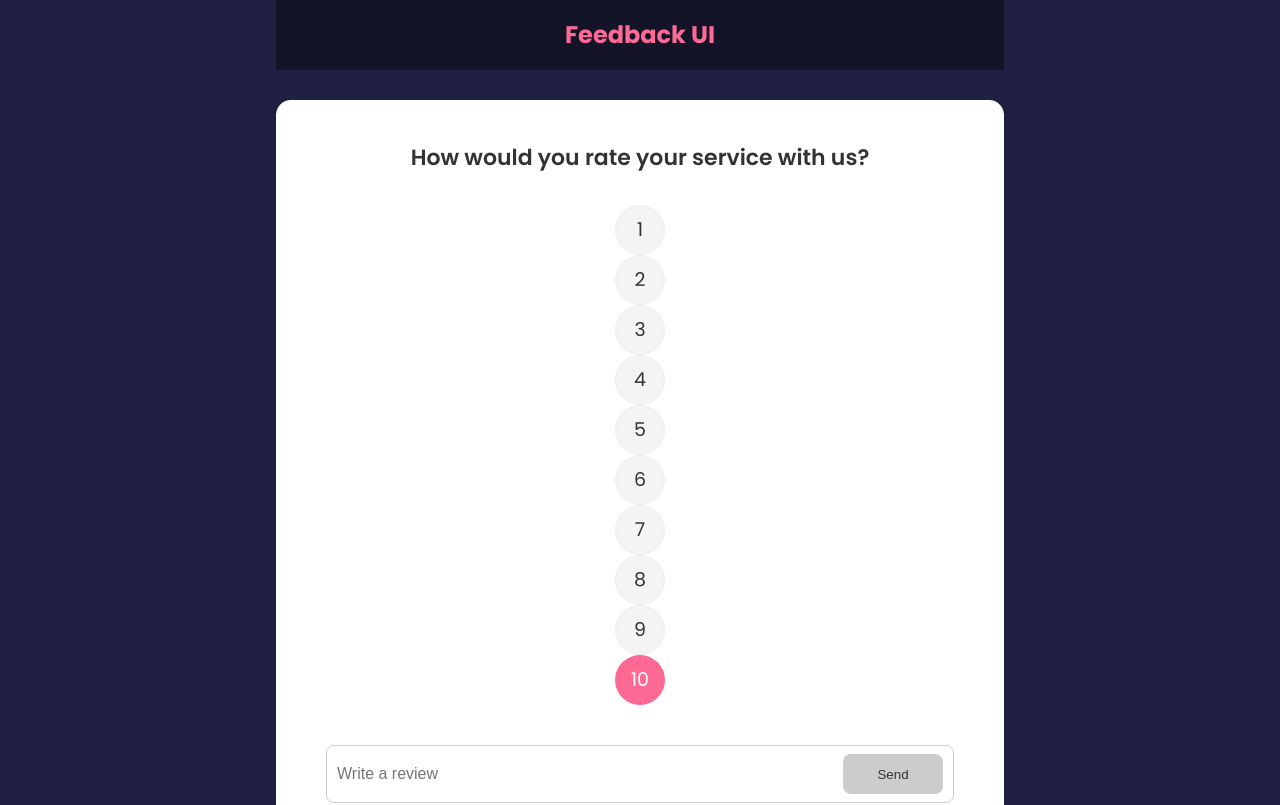
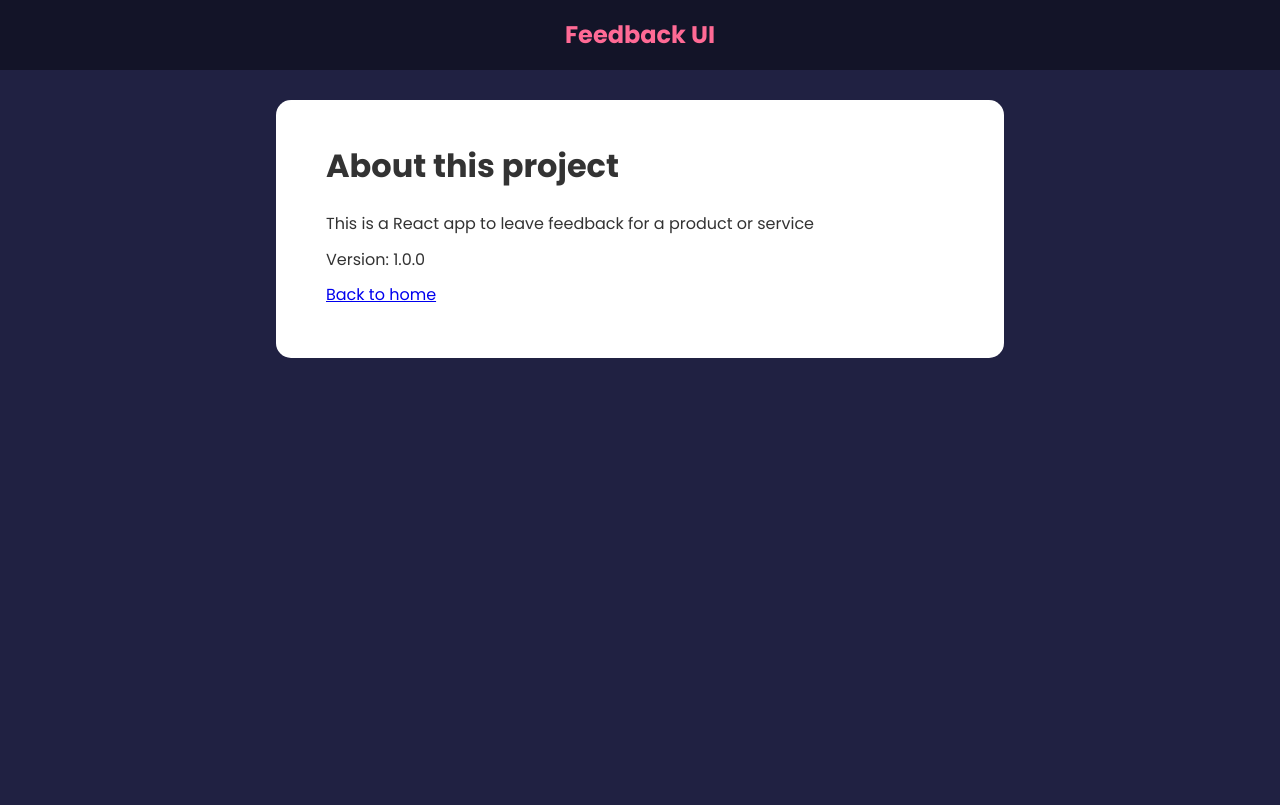
Before and after one commit to ChetanKaushik702/feedback-app, a React (Create React App) app: page /about in a window 1280 px wide. Shown: the top 805 px of the page. Built offline with nearby package versions, Linux system fonts and the light colour scheme.

Commit message:
Set up routes

```diff
--- a/package.json
+++ b/package.json
@@ -9,6 +9,7 @@
     "react": "^18.1.0",
     "react-dom": "^18.1.0",
     "react-icons": "^4.4.0",
+    "react-router-dom": "^6.3.0",
     "react-scripts": "5.0.1",
     "uuid": "^8.3.2",
     "web-vitals": "^2.1.4"
--- a/src/App.js
+++ b/src/App.js
@@ -1,9 +1,12 @@
+import { BrowserRouter as Router, Routes, Route } from "react-router-dom";
 import { useState } from "react";
 import Header from "./components/Header";
 import FeedbackList from "./components/FeedbackList";
 import FeedbackData from "./data/FeedbackData";
 import FeedbackStats from "./components/FeedbackStats";
 import FeedbackForm from "./components/FeedbackForm";
+import AboutPage from "./pages/AboutPage";
+import AboutIconLink from "./components/AboutIconLink";
 
 const App = () => {
   const [feedbacks, setFeedbacks] = useState(FeedbackData);
@@ -17,8 +20,14 @@
     setFeedbacks((prevFeedbacks) => [feedback, ...prevFeedbacks]);
   };
   return (
+    <Router>
+      <Header />
+      <Routes>
+        <Route
+          path="/"
+          element={
+            <>
               <div className="container">
-      <Header />
                 <FeedbackForm addFeedback={addFeedback} />
                 <FeedbackStats feedbacks={feedbacks} />
                 <FeedbackList
@@ -26,6 +35,22 @@
                   deleteFeedbackById={deleteFeedbackById}
                 />
               </div>
+              <AboutIconLink />
+            </>
+          }
+        />
+        <Route
+          path="/about"
+          element={
+            <>
+              <div className="container">
+                <AboutPage />
+              </div>
+            </>
+          }
+        />
+      </Routes>
+    </Router>
   );
 };
 
--- /dev/null
+++ b/src/components/AboutIconLink.js
@@ -0,0 +1,14 @@
+import { FaQuestion } from "react-icons/fa";
+import { Link } from "react-router-dom";
+
+const AboutIconLink = () => {
+  return (
+    <div className="about-link">
+      <Link to="/about">
+        <FaQuestion size={30} />
+      </Link>
+    </div>
+  );
+};
+
+export default AboutIconLink;
--- /dev/null
+++ b/src/pages/AboutPage.js
@@ -0,0 +1,19 @@
+import { Link } from "react-router-dom";
+import Card from "../components/Card";
+
+const AboutPage = () => {
+  return (
+    <Card>
+      <div className="about">
+        <h1>About this project</h1>
+        <p>This is a React app to leave feedback for a product or service</p>
+        <p>Version: 1.0.0</p>
+        <p>
+          <Link to="/">Back to home</Link>
+        </p>
+      </div>
+    </Card>
+  );
+};
+
+export default AboutPage;
```
Also changed, not shown: 1 other file (tests, documents, lock files or other folders). Lines whose indentation alone changed are shown as unchanged.
